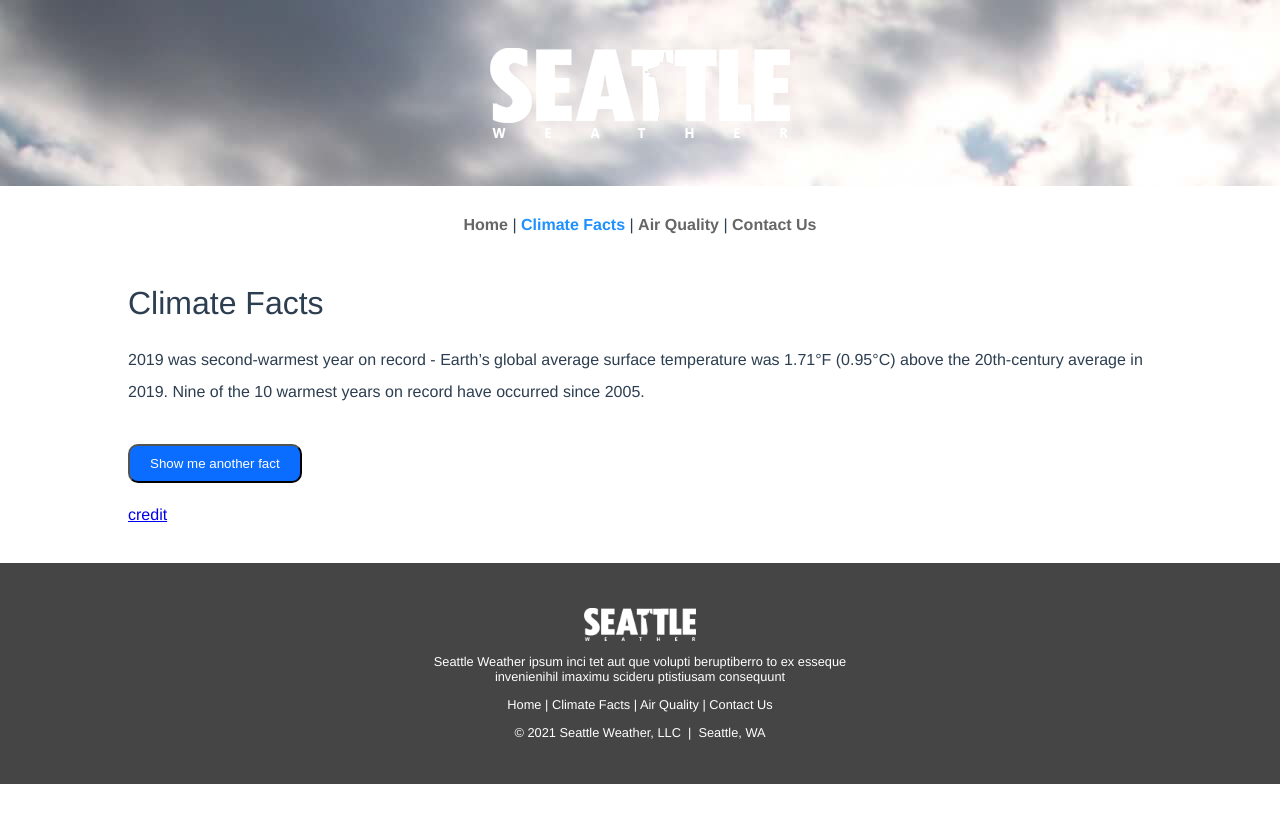
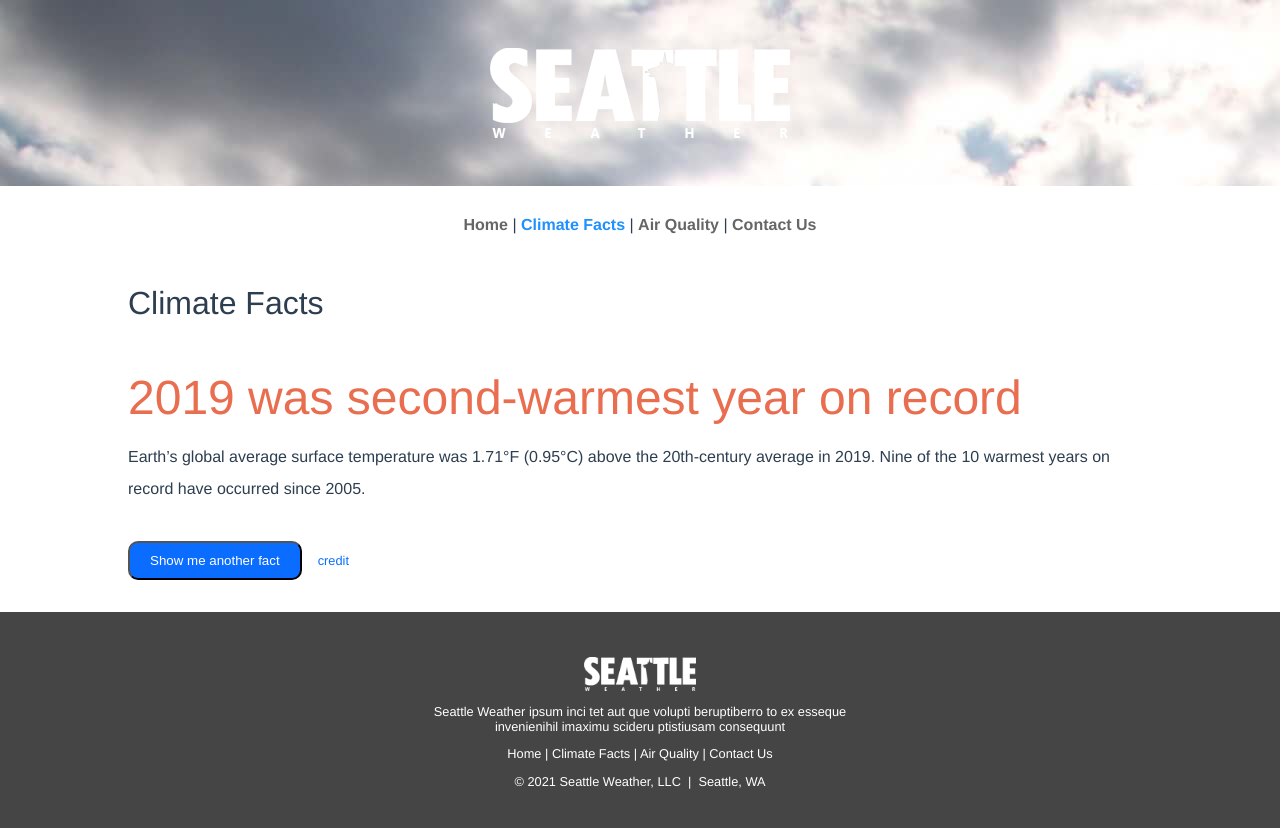
Before and after one commit to ElingVoon/seattle-weather, a Vue app: page /#/climatefacts in a window 1280 px wide. Shown: the top 828 px of the page. Before the commit the page ends 800 px from the top, so only its background shows below. Built offline with nearby package versions, Linux system fonts and the light colour scheme.

Commit message:
style climatefacts elements

```diff
--- a/src/views/AirQuality.vue
+++ b/src/views/AirQuality.vue
@@ -30,7 +30,7 @@
       </div>
       <div class="item label">CO (Carbon monoxide)
         <div class="itemtext">
-          {{ co + 'μg/m3'}}
+          {{ co + ' μg/m3'}}
         </div>
       </div>
     </div>
--- a/src/views/ClimateFacts.vue
+++ b/src/views/ClimateFacts.vue
@@ -1,9 +1,10 @@
 <template>
   <div id="climatefacts"  class="main">
     <h1>Climate Facts</h1>
-      <p>{{ factsList[factIndex] }}</p>
+    <h3>{{ factsList[factIndex].title }} </h3>
+    <p>{{ factsList[factIndex].descr }}</p>
       <button v-on:click="randomize">Show me another fact</button>
-      <p><a v-bind:href="url">credit</a></p>
+      <a v-bind:href="url">credit</a>
   </div>
 </template>
 
@@ -15,14 +16,23 @@
       return {
         url: 'https://www.noaa.gov/climate',
         factIndex: 0,
-        factsList: [
-            '2019 was second-warmest year on record - Earth’s global average surface temperature was 1.71°F (0.95°C) above the 20th-century average in 2019. Nine of the 10 warmest years on record have occurred since 2005.',
+        factsList:
+        [
+          { title: "2019 was second-warmest year on record",
+            descr: "Earth’s global average surface temperature was 1.71°F (0.95°C) above the 20th-century average in 2019. Nine of the 10 warmest years on record have occurred since 2005."
+          },
 
-            '6 inches of water - A mere 6 inches of fast-moving flood water can knock over an adult. It takes just 12 inches of rushing water to carry away a small car, while 2 feet of rushing water can carry away most vehicles. It is NEVER safe to drive or walk into flood waters.',
+          { title: "6 inches of water",
+            descr: "A mere 6 inches of fast-moving flood water can knock over an adult. It takes just 12 inches of rushing water to carry away a small car, while 2 feet of rushing water can carry away most vehicles. It is NEVER safe to drive or walk into flood waters."
+          },
 
-            '$1.16 trillion in damages - Over the past 15 years (2005-2019), there have been 156 separate billion-dollar weather or climate disasters in the U.S that have cost a combined $1.16 trillion in damages.',
+          { title: "$1.16 trillion in damages",
+            descr: "Over the past 15 years (2005-2019), there have been 156 separate billion-dollar weather or climate disasters in the U.S that have cost a combined $1.16 trillion in damages."
+          },
 
-            'A month-long cyclone? - The longest-lived tropical cyclone (hurricane) on record was the Pacific’s Hurricane John, which lasted 31 days in 1994, from August 10–September 10.'
+          { title: "A month-long cyclone?",
+            descr: "The longest-lived tropical cyclone (hurricane) on record was the Pacific’s Hurricane John, which lasted 31 days in 1994, from August 10–September 10."
+          }
         ]
       }
     },
@@ -36,9 +46,26 @@
 </script>
 
 <style lang="css" scoped>
+
+h3 {
+  font-size: 3rem;
+  font-weight: lighter;
+  color: #e96e50;
+}
+
 p {
   line-height: 2rem;
+  font-weight: lighter;
+  margin-top: -2rem;
 }
+
+
+a { padding-left: 1rem;
+  text-decoration: none;
+  font-size: .8rem;
+  color: #0b6dff;
+}
+
 button {
   background: #0b6dff;
   padding: 10px 20px;
--- a/src/views/Home.vue
+++ b/src/views/Home.vue
@@ -30,12 +30,12 @@
 
         <div class="item label">Pressure
           <div class="itemtext">
-            {{ pressure + 'mb' }}
+            {{ pressure + ' mb' }}
           </div>
         </div>
         <div class="item label">Wind
           <div class="itemtext">
-            {{ wind + 'mph' }}
+            {{ wind + ' mph' }}
           </div>
         </div>
         <div class="item label">Clouds
```
Also changed, not shown: 1 other file (tests, documents, lock files or other folders).
